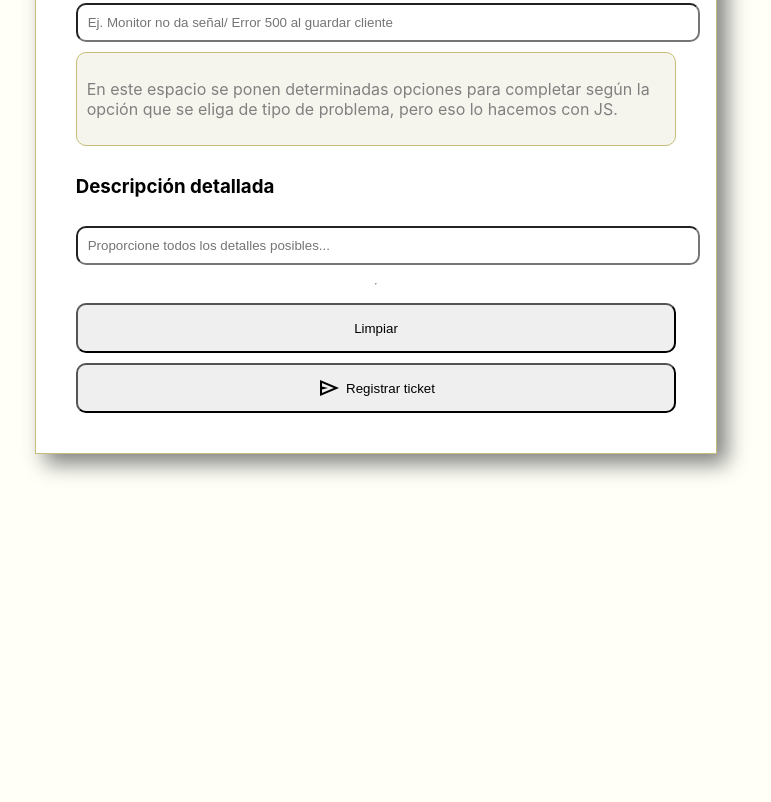
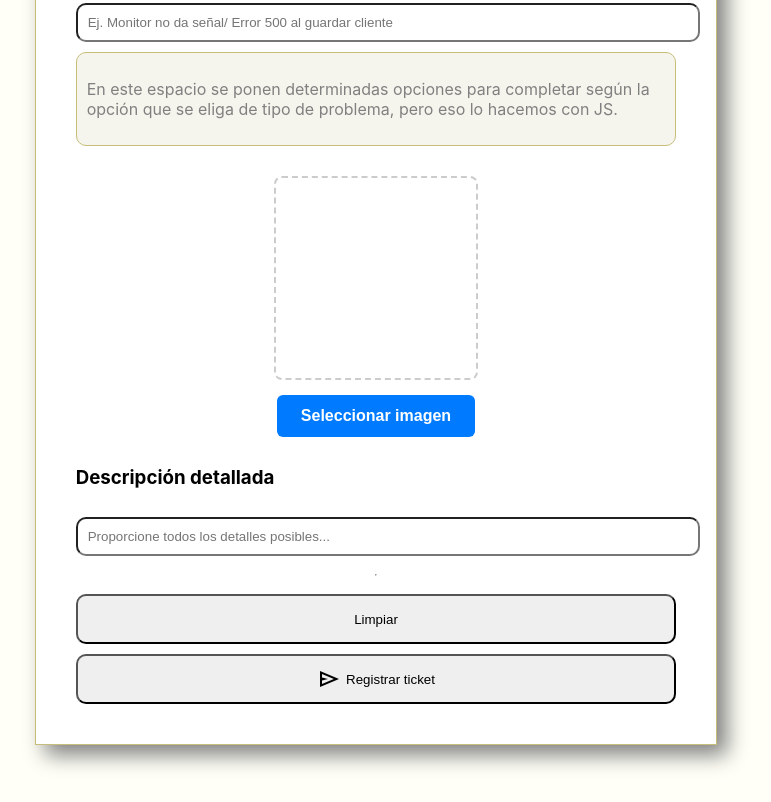
Before and after one commit to Agostina-Infante/LOGStack, a plain HTML site: page index.html in a window 1280 px wide. Shown: the part 769-1571 px from the top of the page, without its empty margins (264-1035 px from the left). Before the commit the page ends 1280 px from the top, so only its background shows below. Drawn offline with nearby package versions, Linux system fonts and the light colour scheme.

Commit message:
Add files via upload

```diff
--- a/index.html
+++ b/index.html
@@ -1,13 +1,16 @@
 <!DOCTYPE html>
 <html lang="en">
+
 <head>
     <meta charset="UTF-8">
     <meta name="viewport" content="width=device-width, initial-scale=1.0">
     <title>Formularios | LOGstack</title>
     <link rel="stylesheet" href="style.css">
     <link rel="icon" type="image/png" href="./img/Logo-LOGStack.png">
-    <link rel="stylesheet" href="https://fonts.googleapis.com/css2?family=Material+Symbols+Outlined:opsz,wght,FILL,GRAD@20..48,100..700,0..1,-50..200" />
+    <link rel="stylesheet"
+        href="https://fonts.googleapis.com/css2?family=Material+Symbols+Outlined:opsz,wght,FILL,GRAD@20..48,100..700,0..1,-50..200" />
 </head>
+
 <body>
     <header>
         <nav>
@@ -51,7 +54,8 @@
                 <div id="Info-Empleado">
                     <div id="Empleado">
                         <h3>Empleado</h3>
-                        <div class="Espacio-Autocompletado" id="Empleado">Pepito Flores</div> <!--Esto y el departamento lo vamosa hacer con variables que completen automáticamente según el inicio de sesión -->
+                        <div class="Espacio-Autocompletado" id="Empleado">Pepito Flores</div>
+                        <!--Esto y el departamento lo vamosa hacer con variables que completen automáticamente según el inicio de sesión -->
                     </div>
                     <div>
                         <h3>Departamento</h3>
@@ -61,8 +65,20 @@
                 <h3>Asunto/Descripción breve</h3>
                 <input type="text" placeholder="Ej. Monitor no da señal/ Error 500 al guardar cliente">
                 <div id="Espacio">
-                    <p>En este espacio se ponen determinadas opciones para completar según la opción que se eliga de tipo de problema, pero eso lo hacemos con JS.</p>
+                    <p>En este espacio se ponen determinadas opciones para completar según la opción que se eliga de
+                        tipo de problema, pero eso lo hacemos con JS.</p>
                 </div>
+
+                <div class="upload-container">
+                    <div class="preview-container">
+                        <img id="vista-previa" src="" alt="Vista previa de la imagen">
+                    </div>
+                     <label for="input-imagen" class="drop-area">
+                        <span class="btn-texto">Seleccionar imagen</span>
+                        <input type="file" id="input-imagen" accept="image/*">
+                    </label>
+                </div>
+
                 <h3>Descripción detallada</h3>
                 <input id="Desc-Detallada" type="text" placeholder="Proporcione todos los detalles posibles...">
                 <hr>
@@ -72,4 +88,5 @@
         </section>
     </main>
 </body>
+
 </html>
--- a/style.css
+++ b/style.css
@@ -313,3 +313,50 @@ button{
     color: rgb(193, 193, 43);
     padding: 10px;
 }
+.upload-container {
+  display: flex;
+  flex-direction: column;
+  align-items: center;
+  gap: 15px;
+  font-family: Arial, sans-serif;
+  margin-top: 20px;
+}
+
+/* Ocultar el input tipo file original */
+#input-imagen {
+  display: none;
+}
+
+/* Crear un botón/área personalizada */
+.drop-area {
+  padding: 12px 24px;
+  background-color: #007bff;
+  color: white;
+  border-radius: 6px;
+  cursor: pointer;
+  font-weight: bold;
+  transition: background-color 0.3s ease;
+}
+
+.drop-area:hover {
+  background-color: #0056b3;
+}
+
+/* Contenedor y estilo de la vista previa */
+.preview-container {
+  width: 200px;
+  height: 200px;
+  border: 2px dashed #ccc;
+  border-radius: 8px;
+  display: flex;
+  align-items: center;
+  justify-content: center;
+  overflow: hidden;
+}
+
+#vista-previa {
+  width: 100%;
+  height: 100%;
+  object-fit: cover;
+  display: none; /* Oculto hasta que se seleccione una imagen */
+}
```
